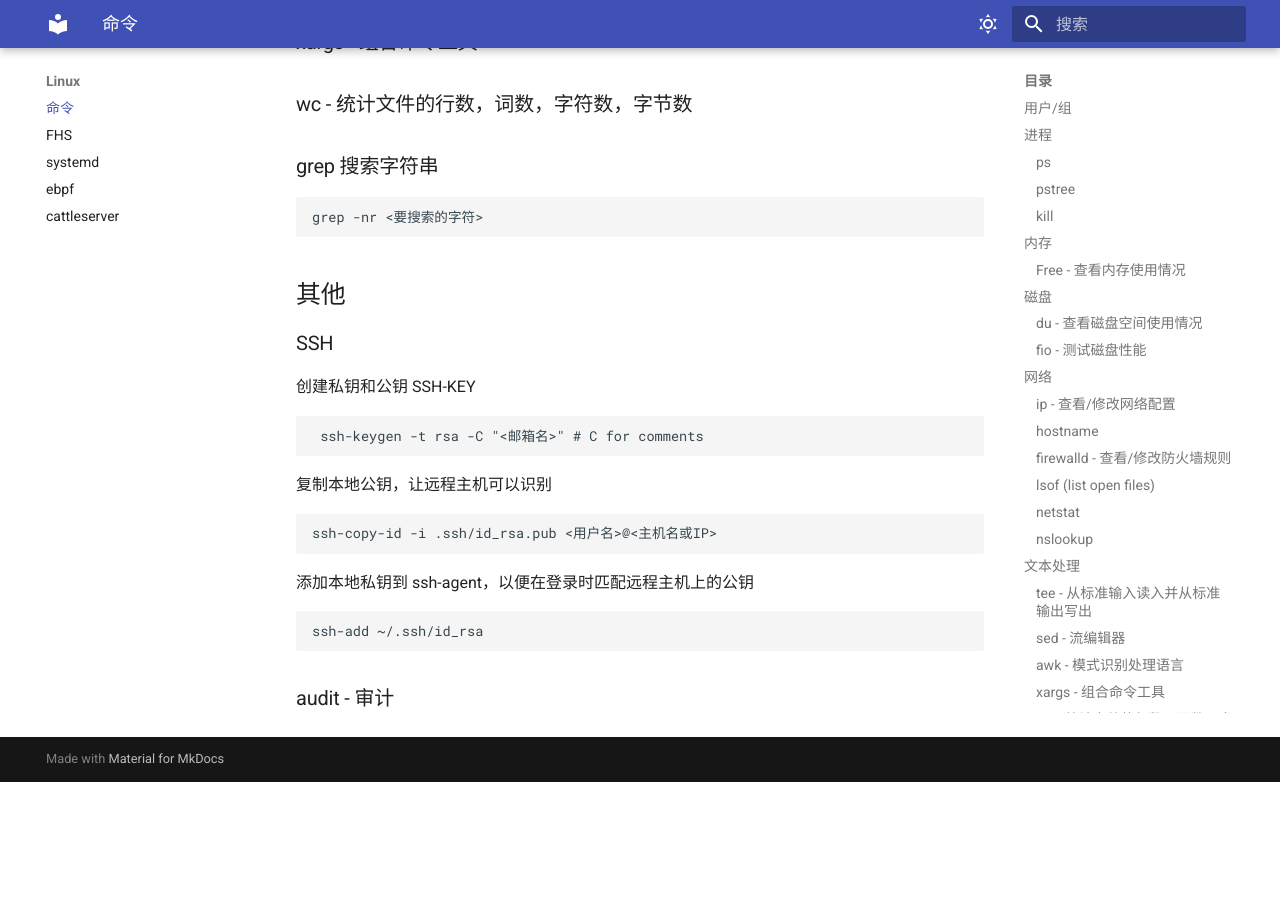
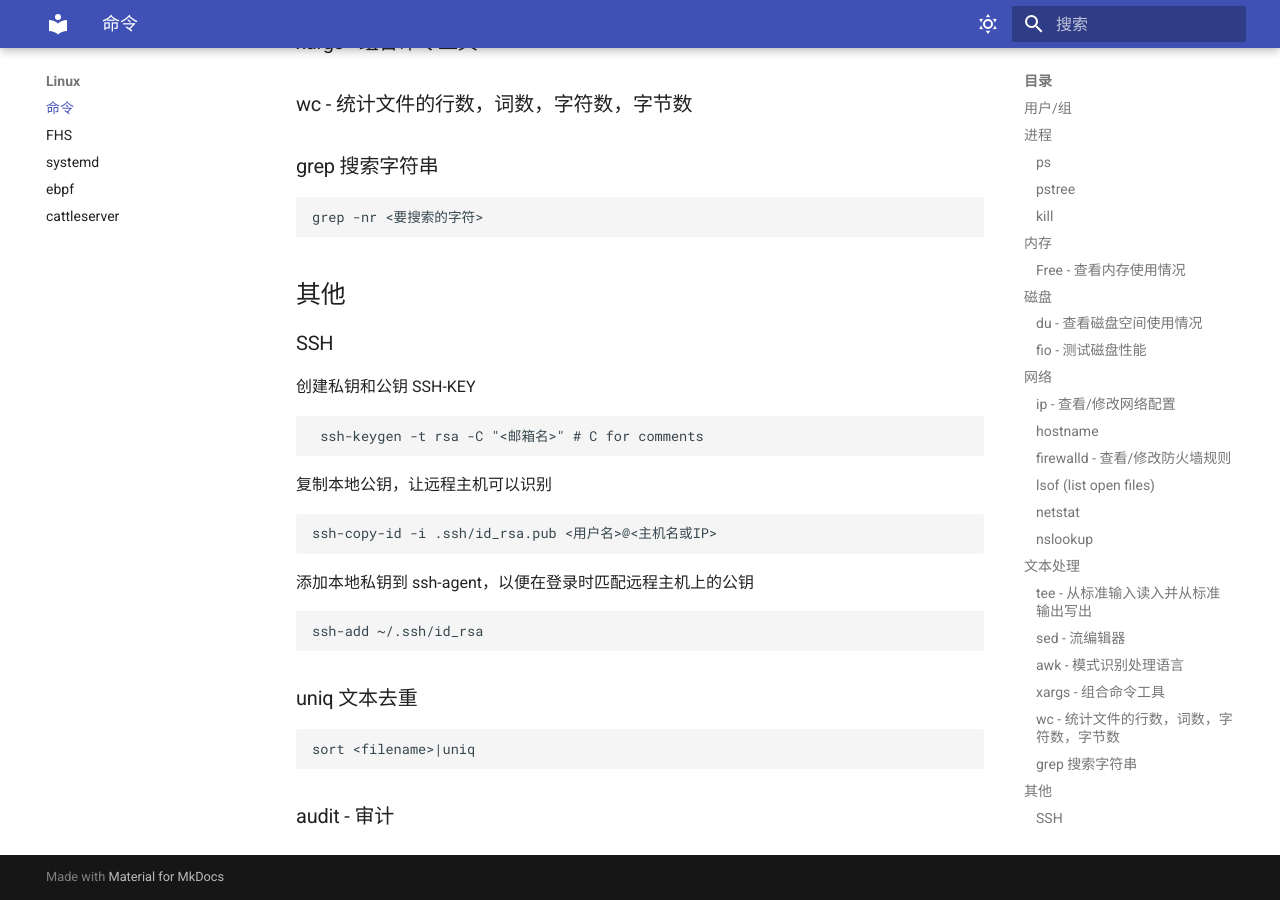
Before and after one commit to wizardbyron/guides, an MkDocs documentation site: the page built from docs/linux/command.md, in a window 1280 px wide and 900 px high, scrolled down 3124 px. Built offline with MkDocs 1.6.1 and Material for MkDocs 9.7.7, drawn with Linux system fonts in a browser that asks for light colours; before the commit the page ends 3906 px from its top, so only the background shows below that.

Commit message:
add uniq command

````diff
--- a/docs/linux/command.md
+++ b/docs/linux/command.md
@@ -159,4 +159,10 @@ ssh-copy-id -i .ssh/id_rsa.pub <用户名>@<主机名或IP>
 ssh-add ~/.ssh/id_rsa
 ```
 
+### uniq 文本去重
+
+```sh
+sort <filename>|uniq
+```
+
 ### audit - 审计
````
